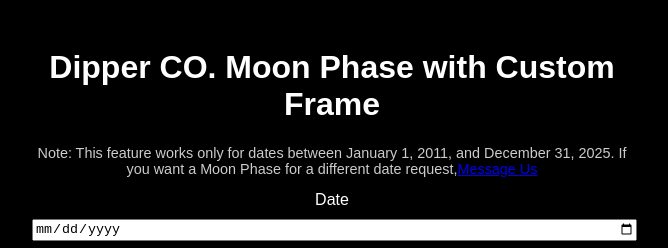
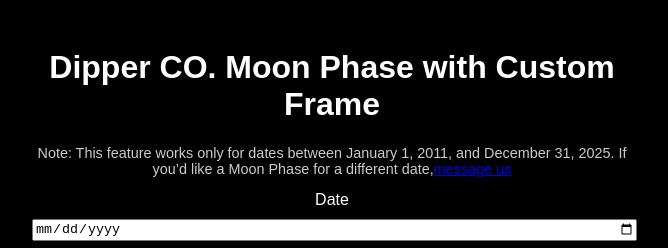
Before and after one commit to dipperco/moonphase, a plain HTML site: page index.html in a window 1280 px wide. Shown: the top 248 px of the page, without its empty margins (308-976 px from the left). Drawn offline with Linux system fonts and the light colour scheme.

Commit message:
Update index.html

```diff
--- a/index.html
+++ b/index.html
@@ -42,7 +42,7 @@
   <div class="container">
     <h1>Dipper CO. Moon Phase with Custom Frame</h1>
     <p class="note">Note: This feature works only for dates between January 1, 2011, and December 31, 2025.
-If you want a Moon Phase for a different date request,<a href="https://www.facebook.com/dipperco" target="_blank">Message Us</a></p>
+If you’d like a Moon Phase for a different date,<a href="https://www.facebook.com/dipperco" target="_blank">message us</a></p>
 
     <label for="date">Date</label>
     <input type="date" id="date" min="2011-01-01" max="2025-12-31" />
```
